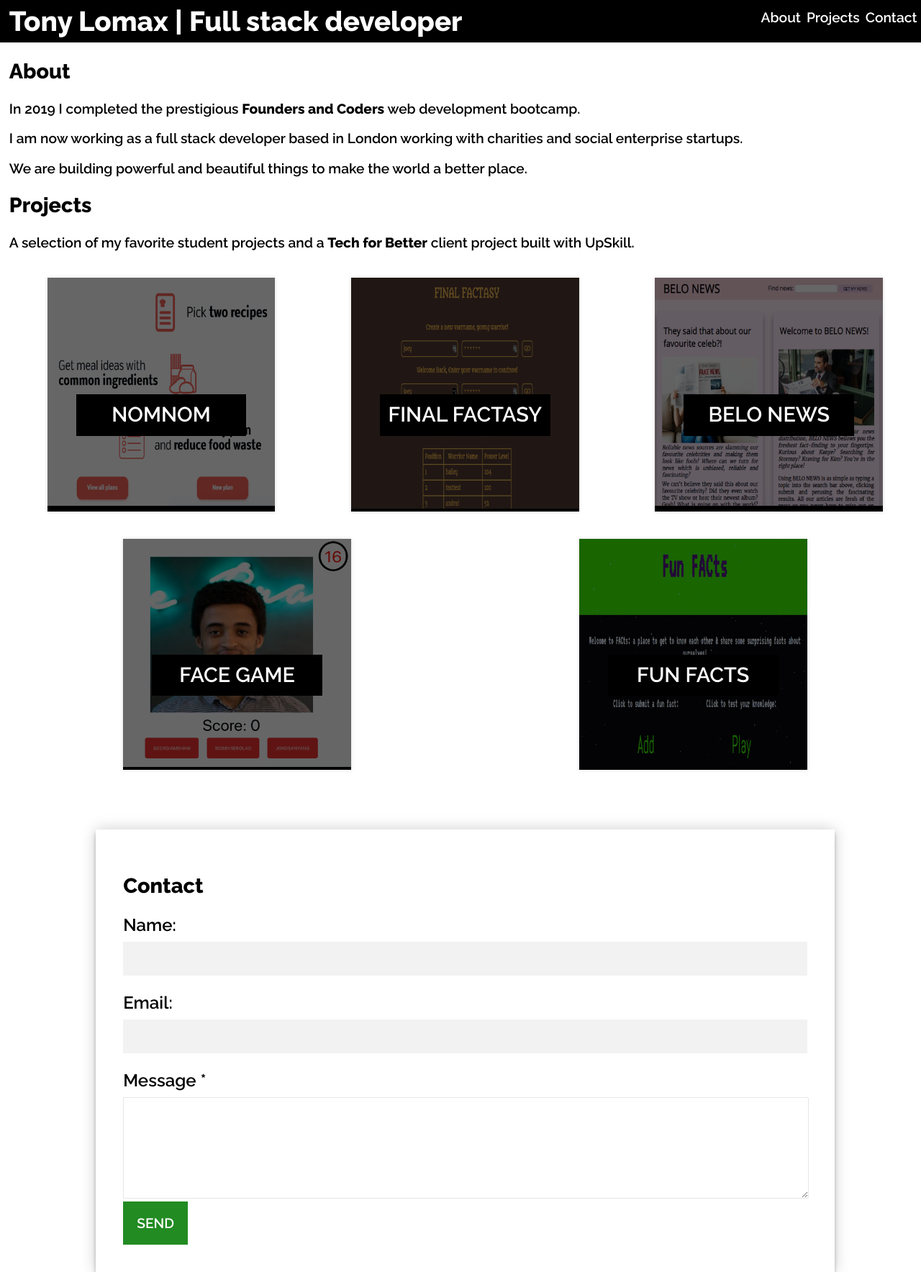
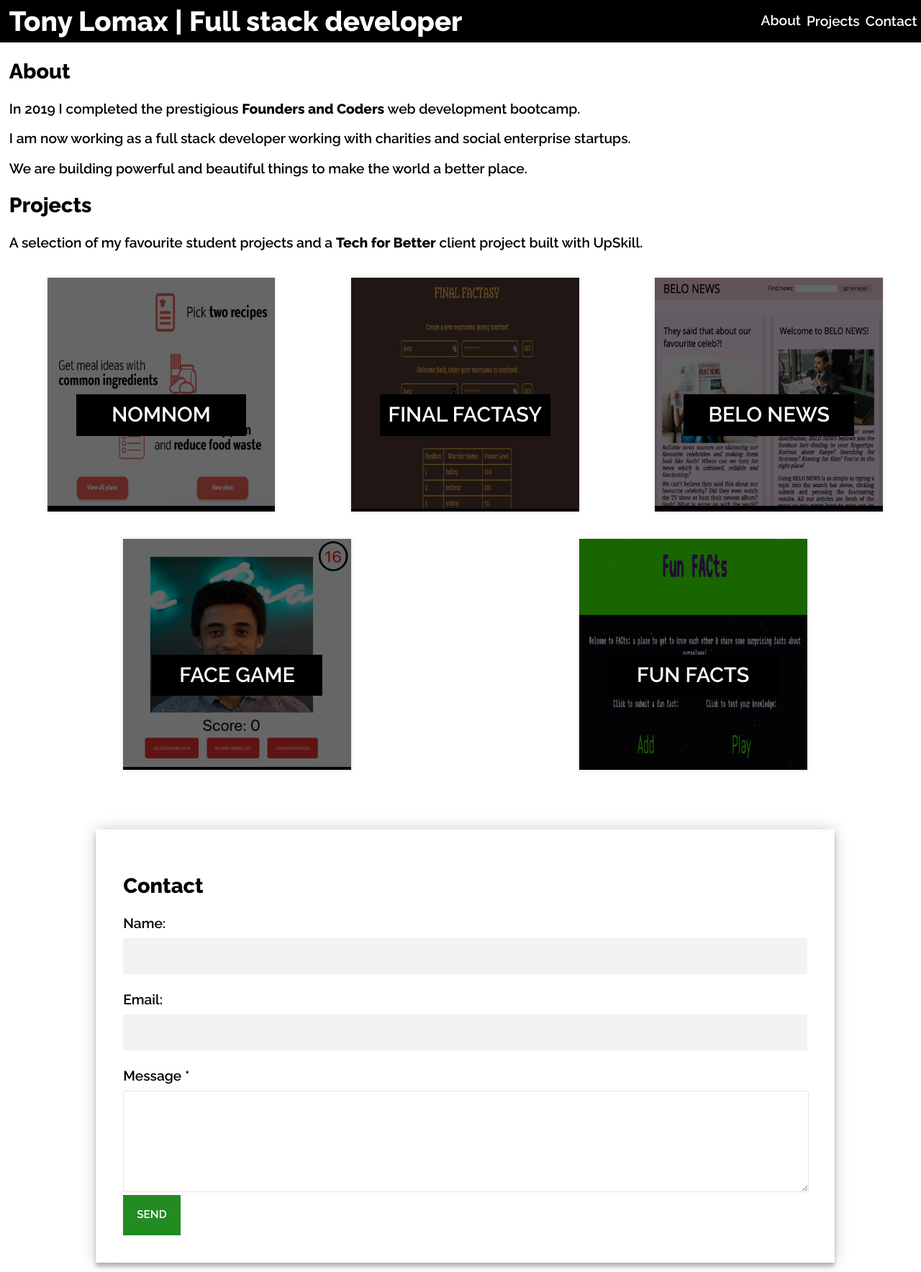
Before and after one commit to tonylomax/Portfolio, a website: page index.html in a window 1280 px wide. Shown: the top 1768 px of the page at 72% size. Drawn offline with nearby package versions, Linux system fonts and the light colour scheme.

Commit message:
Did actual proper accessibility things

```diff
--- a/index.html
+++ b/index.html
@@ -22,20 +22,19 @@
       <ul class="navbar__links__container">
 
         <a href="#about" class="navbar__links">
-          <li>
+          <li class="navbar__list">
             About
           </li>
         </a>
 
         <a href="#projects" class="navbar__links">
-
-        <li>
+        <li class="navbar__list">
             Projects
         </li>
         </a>
 
         <a href="#contact" class="navbar__links">
-          <li>
+          <li class="navbar__list">
             Contact
           </li>
          </a>
@@ -50,10 +49,10 @@
         In 2019 I completed the prestigious <a class="about__link" href="https://www.foundersandcoders.com" target="_blank"> Founders and Coders </a> web development bootcamp.
       </p>
       <p>
-        I am now working as a full stack developer based in London working with charities and social enterprise startups.       </p>
-        <p>
-          We are building powerful and beautiful things to make the world a better place.
-        </p>
+        I am now working as a full stack developer working with charities and social enterprise startups.       </p>
+      <p>
+        We are building powerful and beautiful things to make the world a better place.
+      </p>
     </section>
 
     <section class="projects" id="projects">
@@ -61,7 +60,7 @@
         Projects
       </h2>
       <p>
-        A selection of my favorite student projects and a <a class="project__link" href="https://www.foundersandcoders.com/techforbetter/" target="_blank"> Tech for Better</a> client project built with UpSkill.
+        A selection of my favourite student projects and a <a class="project__link" href="https://www.foundersandcoders.com/techforbetter/" target="_blank"> Tech for Better</a> client project built with UpSkill.
       </p>
       <section class="project__container">
         <figure class="hover-animation"><img src="./Assets/PS-nomnom.png" alt="nomnom" />
--- a/stylesheet.css
+++ b/stylesheet.css
@@ -6,7 +6,7 @@ html {
 
 body {
   font-family: "Raleway", sans-serif;
-  font-size: 1.2rem;
+  font-size: 1.5vw;
 }
 
 /* /////////// Navbar //////////// */
@@ -22,6 +22,7 @@ body {
   font-family: "Raleway", sans-serif;
   color: white;
   margin-left: 1%;
+  font-size: 3vw;
 }
 
 .navbar__links__container {
@@ -33,8 +34,12 @@ body {
   justify-content: space-around;
 }
 
+.navbar__list {
+  padding-top: 6%;
+}
+
 .navbar__links__container > * {
-  font-size: 1.2rem;
+  font-size: 1.5vw;
   margin: 2%;
 }
 
@@ -219,7 +224,7 @@ figure.hover-animation.hover h2 {
   margin: 0 0 2.5%;
   padding: 1.5%;
   box-sizing: border-box;
-  font-size: 1rem;
+  font-size: 1.5vw;
 }
 .form button {
   font-family: "Raleway", sans-serif;
@@ -230,7 +235,7 @@ figure.hover-animation.hover h2 {
   border: 0;
   padding: 2%;
   color: #ffffff;
-  font-size: 1.2rem;
+  font-size: 1.2vw;
   -webkit-transition: all 0.3 ease;
   transition: all 0.3 ease;
   cursor: pointer;
@@ -241,22 +246,12 @@ figure.hover-animation.hover h2 {
   background: rgb(35, 112, 35);
 }
 
-.label__message {
-  padding-bottom: 1%;
-  display: block;
-  font-size: 1.5rem;
-}
-
-.label__name {
-  padding-bottom: 1%;
-  display: block;
-  font-size: 1.5rem;
-}
-
+.label__message,
+.label__name,
 .label__email {
   padding-bottom: 1%;
   display: block;
-  font-size: 1.5rem;
+  font-size: 1.5vw;
 }
 
 .input__message {
@@ -279,3 +274,25 @@ figure.hover-animation.hover h2 {
   padding: 1.7%;
   width: 96.5%;
 }
+
+/* /////////// Media queries //////////// */
+
+/* @media only screen and (max-width: 900px) {
+  .navbar__title {
+    font-size: 1.5em;
+  }
+
+  body {
+    background-color: lightblue;
+  }
+}
+
+@media only screen and (max-width: 730px) {
+  .navbar__title {
+    font-size: 1.2em;
+  }
+
+  body {
+    background-color: lightgoldenrodyellow;
+  }
+} */
```
